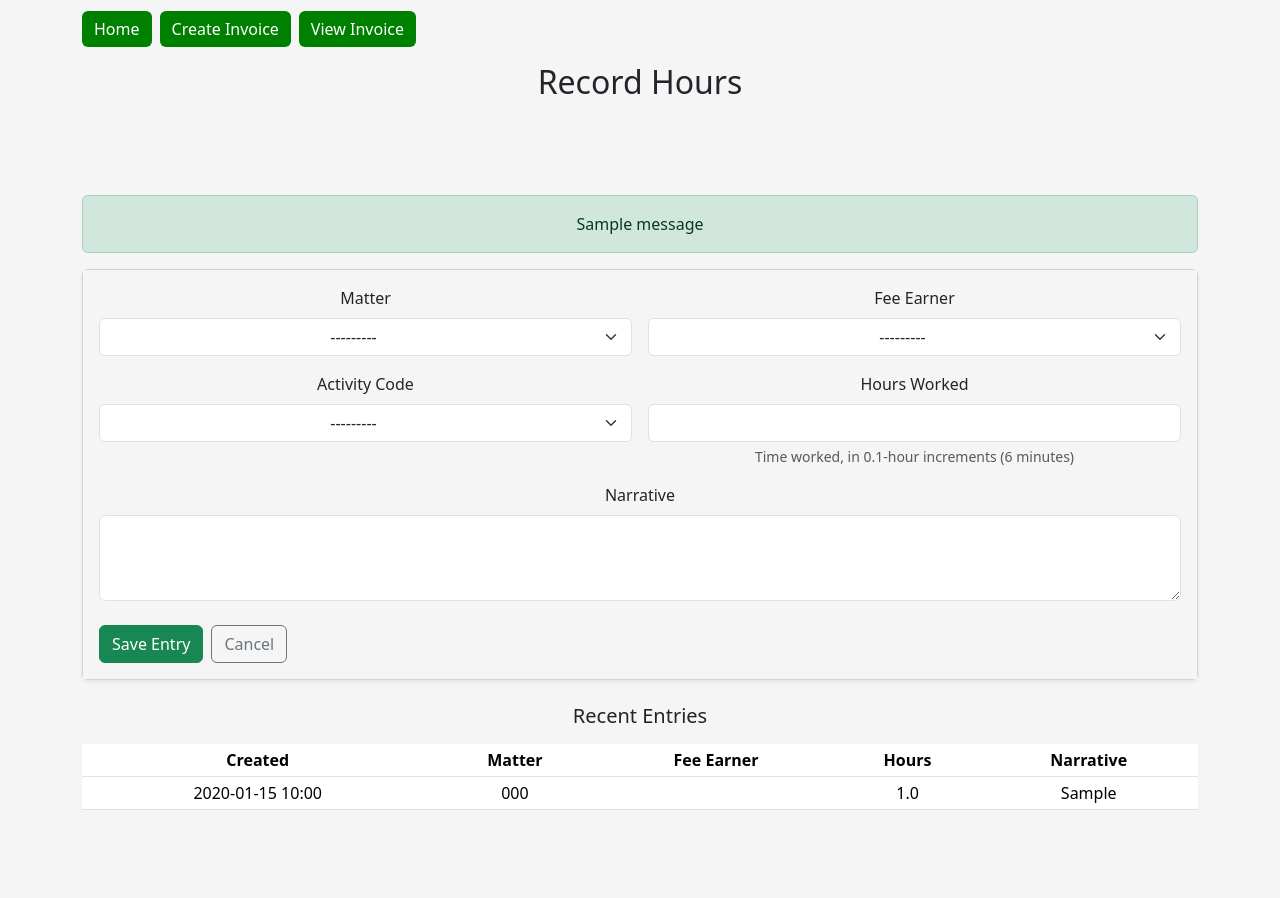
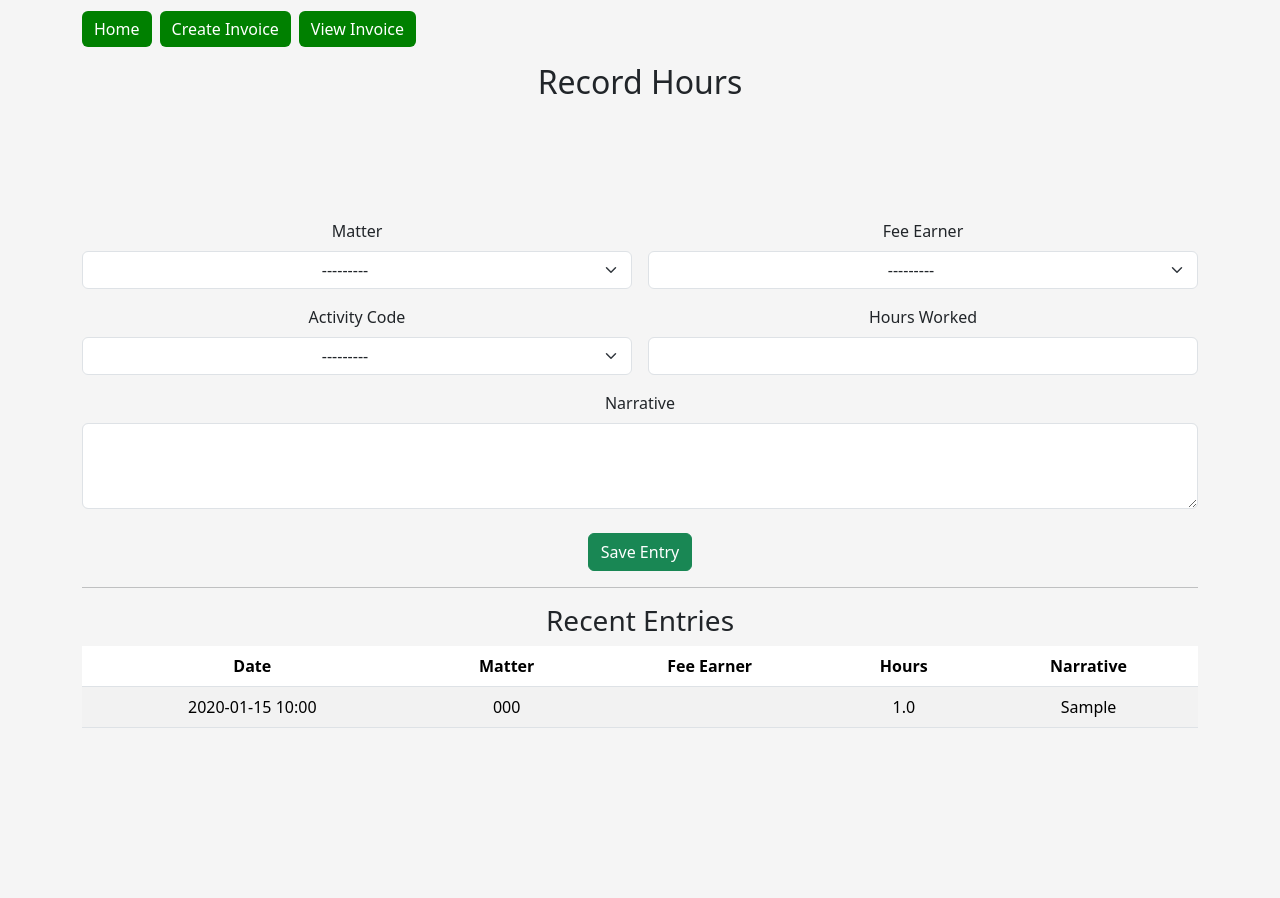
Before and after one commit to tambrulee/P3---Better-Billing---NEW, a Django app: template better_bill_project/templates/better_bill_project/record.html in a window 1280 px wide. Shown: the part 139-1037 px from the top of the page. After the commit the page ends 867 px from the top, so only its background shows below. Run offline with Django 4.2, Linux system fonts and the light colour scheme; the template is opened without the code that fills it: values that come from a table or form of the project are taken from there, others are empty; tables that the repository leaves empty hold one stand-in row (values such as "Sample post"); one stand-in notice (Sample message) is shown.

Commit message:
Further set up for time entries

```diff
--- a/better_bill_project/apps.py
+++ b/better_bill_project/apps.py
@@ -4,3 +4,6 @@
 class BetterBillProjectConfig(AppConfig):
     default_auto_field = 'django.db.models.BigAutoField'
     name = 'better_bill_project'
+
+    def ready(self):
+        from . import signals  # noqa
--- a/better_bill_project/models.py
+++ b/better_bill_project/models.py
@@ -1,9 +1,6 @@
 from django.db import models
 from django.core.validators import MinValueValidator
 from django.core.exceptions import ValidationError
-
-
-
 
 # --- Client lookup ---
 class Client(models.Model):
@@ -122,3 +119,31 @@
 
     def __str__(self):
         return f"{self.matter.matter_number} | {self.fee_earner.initials} | {self.hours_worked}h"
+
+
+# --- WIP ---
+
+class WIP(models.Model):
+    STATUS_CHOICES = [
+        ("unbilled", "Unbilled"),
+        ("billed", "Billed"),
+        ("written_off", "Written off"),
+    ]
+
+    time_entry    = models.OneToOneField("TimeEntry", on_delete=models.CASCADE, related_name="wip")
+    matter        = models.ForeignKey("Matter", on_delete=models.PROTECT, related_name="wip_items")
+    fee_earner    = models.ForeignKey("Personnel", on_delete=models.PROTECT, related_name="wip_items")
+    activity_code = models.ForeignKey("ActivityCode", on_delete=models.PROTECT, null=True, blank=True, related_name="wip_items")
+
+    hours_worked  = models.DecimalField(max_digits=5, decimal_places=1)  # mirrors TimeEntry
+    narrative     = models.TextField(blank=True)
+
+    status        = models.CharField(max_length=20, choices=STATUS_CHOICES, default="unbilled")
+    created_at    = models.DateTimeField(auto_now_add=True)
+    updated_at    = models.DateTimeField(auto_now=True)
+
+    class Meta:
+        ordering = ["-created_at"]
+
+    def __str__(self):
+        return f"WIP for {self.matter.matter_number} | {self.fee_earner.initials} | {self.hours_worked}h ({self.status})"
--- a/better_bill_project/templates/better_bill_project/record.html
+++ b/better_bill_project/templates/better_bill_project/record.html
@@ -26,88 +26,43 @@
   <h2>Record Hours</h2>
 </header>
 
-<main class="container pb-5">
-  <!-- Django messages -->
-  {% if messages %}
-    <div class="mb-3">
-      {% for message in messages %}
-        <div class="alert alert-{{ message.tags }} mb-2" role="alert">{{ message }}</div>
-      {% endfor %}
-    </div>
-  {% endif %}
-
-  <div class="card shadow-sm mb-4">
-    <div class="card-body">
+<main class="container py-4">
   <form method="post" novalidate>
     {% csrf_token %}
-
-        {% if form.non_field_errors %}
-          <div class="alert alert-danger">{{ form.non_field_errors }}</div>
-        {% endif %}
-
     <div class="row g-3">
-          <!-- Matter -->
       <div class="col-md-6">
         <label for="{{ form.matter.id_for_label }}" class="form-label">Matter</label>
         {{ form.matter }}
-            {% if form.matter.errors %}
-              <div class="invalid-feedback d-block">{{ form.matter.errors|striptags }}</div>
-            {% endif %}
       </div>
-
-          <!-- Fee earner -->
       <div class="col-md-6">
         <label for="{{ form.fee_earner.id_for_label }}" class="form-label">Fee Earner</label>
         {{ form.fee_earner }}
-            {% if form.fee_earner.errors %}
-              <div class="invalid-feedback d-block">{{ form.fee_earner.errors|striptags }}</div>
-            {% endif %}
       </div>
-
-          <!-- Activity code (optional) -->
       <div class="col-md-6">
         <label for="{{ form.activity_code.id_for_label }}" class="form-label">Activity Code</label>
         {{ form.activity_code }}
-            {% if form.activity_code.errors %}
-              <div class="invalid-feedback d-block">{{ form.activity_code.errors|striptags }}</div>
-            {% endif %}
       </div>
-
-          <!-- Hours worked -->
       <div class="col-md-6">
         <label for="{{ form.hours_worked.id_for_label }}" class="form-label">Hours Worked</label>
         {{ form.hours_worked }}
-            <div class="form-text">{{ form.fields.hours_worked.help_text }}</div>
-            {% if form.hours_worked.errors %}
-              <div class="invalid-feedback d-block">{{ form.hours_worked.errors|striptags }}</div>
-            {% endif %}
       </div>
-
-          <!-- Narrative -->
       <div class="col-12">
         <label for="{{ form.narrative.id_for_label }}" class="form-label">Narrative</label>
         {{ form.narrative }}
-            {% if form.narrative.errors %}
-              <div class="invalid-feedback d-block">{{ form.narrative.errors|striptags }}</div>
-            {% endif %}
       </div>
     </div>
-
-        <div class="mt-4 d-flex gap-2">
+    <div class="mt-4">
       <button type="submit" class="btn btn-success">Save Entry</button>
-          <a href="{% url 'index' %}" class="btn btn-outline-secondary">Cancel</a>
     </div>
   </form>
-    </div>
-  </div>
 
   {% if recent_entries %}
-    <h3 class="h5 mb-3">Recent Entries</h3>
-    <div class="table-responsive">
-      <table class="table table-sm align-middle">
+    <hr>
+    <h3>Recent Entries</h3>
+    <table class="table table-striped">
       <thead>
         <tr>
-            <th>Created</th>
+          <th>Date</th>
           <th>Matter</th>
           <th>Fee Earner</th>
           <th>Hours</th>
@@ -121,14 +76,14 @@
             <td>{{ e.matter.matter_number }}</td>
             <td>{{ e.fee_earner.initials }}</td>
             <td>{{ e.hours_worked }}</td>
-              <td class="text-truncate" style="max-width: 420px;">{{ e.narrative }}</td>
+            <td>{{ e.narrative }}</td>
           </tr>
         {% endfor %}
       </tbody>
     </table>
-    </div>
   {% endif %}
 </main>
+
 
 <footer class="container pb-4">
   <script src="https://cdn.jsdelivr.net/npm/bootstrap@5.3.8/dist/js/bootstrap.bundle.min.js"
--- a/better_bill_project/urls.py
+++ b/better_bill_project/urls.py
@@ -6,6 +6,5 @@
     path("create_invoice.html", views.create_invoice, name="create-invoice"),
     path("record.html", views.record_time, name="record-time"),
     path("view_invoice.html", views.view_invoice, name="view-invoice"),
-    path("time-entries/new/", views.timeentry_create, name="timeentry-new"),
 
 ]
```
Also changed, not shown: better_bill_project/admin.py (+7 -1 lines), better_bill_project/signals.py (added, +30 -0 lines), better_bill_project/views.py (+7 -9 lines), README.md, better_bill_project/migrations/0012_wip.py (added). Lines whose indentation alone changed are shown as unchanged.
